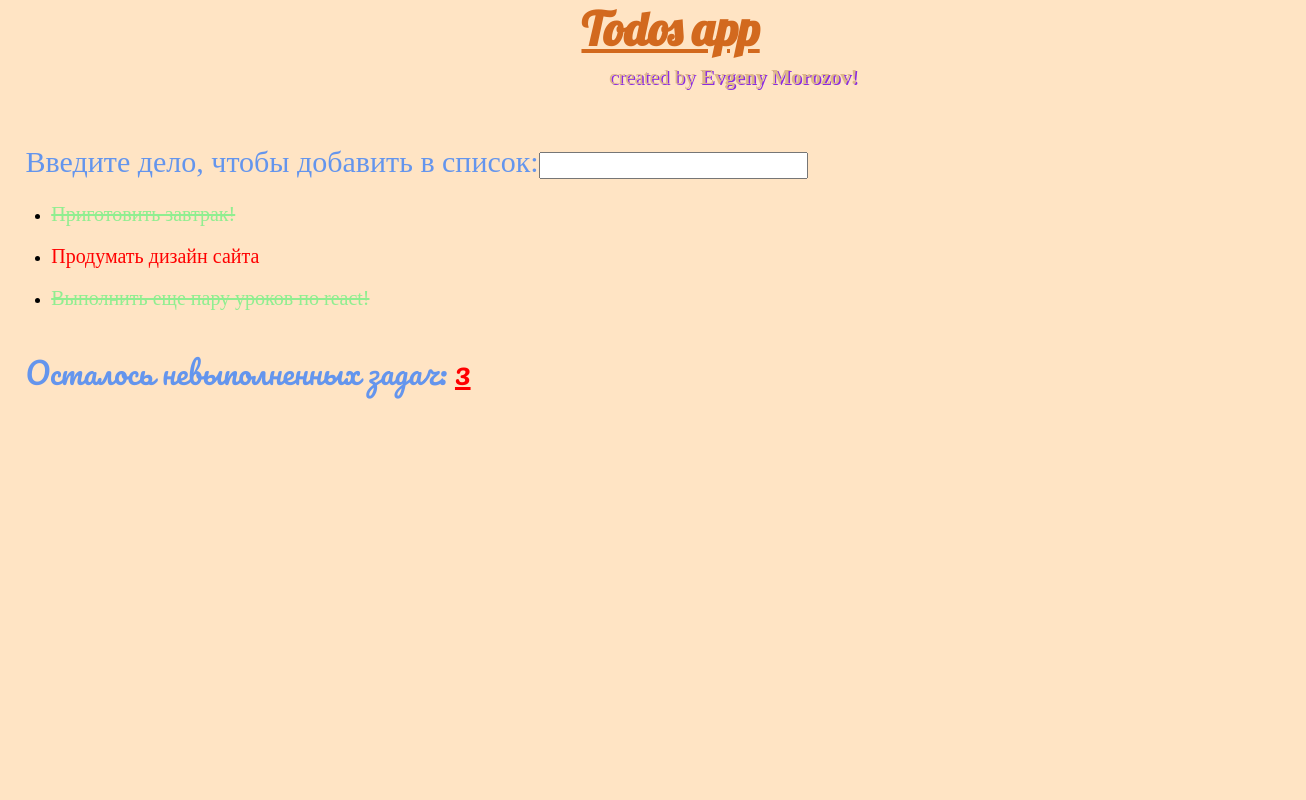
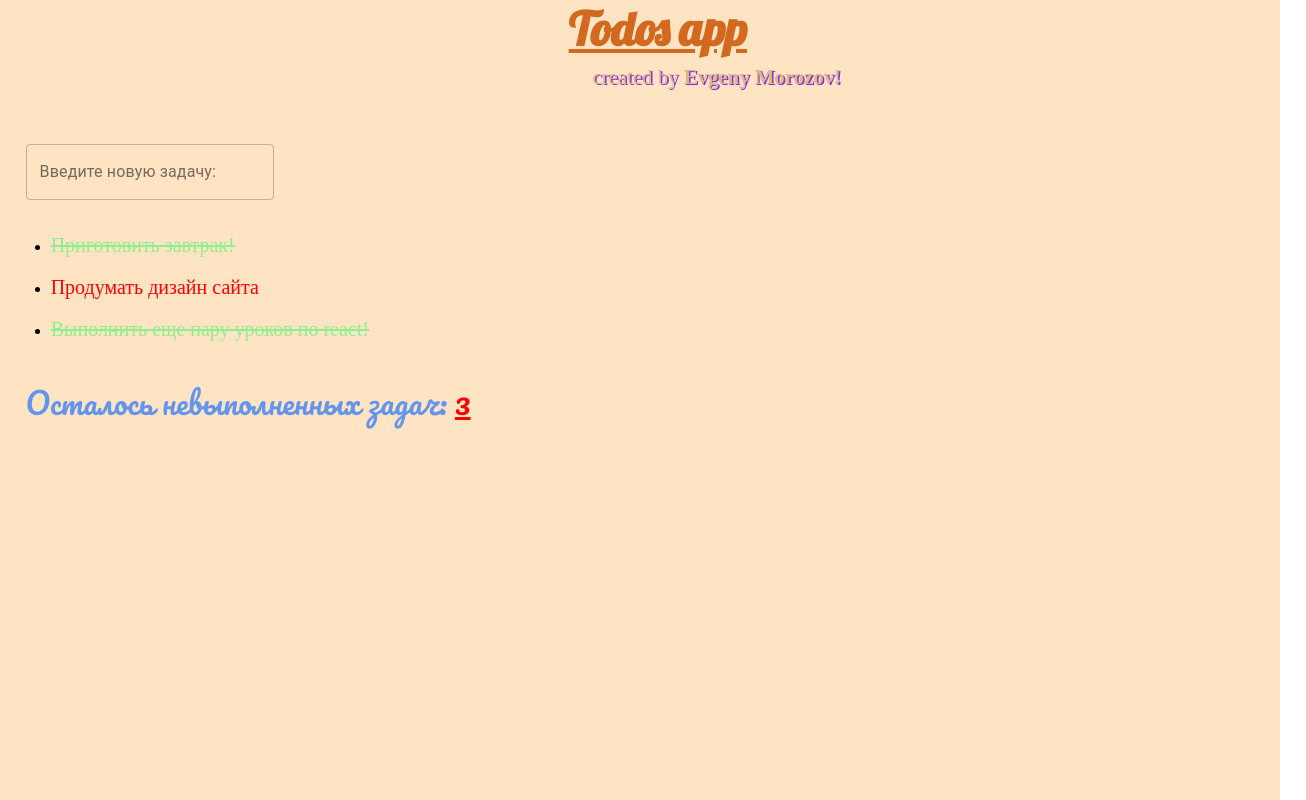
Before and after one commit to WebHeroSchool/Evg_todo_App, a React (Create React App) app: page / in a window 1280 px wide. Shown: the whole page, 1306 px wide, since content can reach past the window. Built offline with nearby package versions, Linux system fonts and the light colour scheme.

Commit message:
add UI element in prj

```diff
--- a/package.json
+++ b/package.json
@@ -32,6 +32,7 @@
     ]
   },
   "devDependencies": {
+    "@material-ui/core": "^4.9.7",
     "classnames": "^2.2.6",
     "gulp": "^4.0.2"
   }
--- a/src/Components/App/App.js
+++ b/src/Components/App/App.js
@@ -22,9 +22,7 @@ const App = () => (
         <div className={styles.subtitle}>
             created by <strong> Evgeny Morozov! </strong>
         </div>
-            <div className={styles.input_task}>
                 <InputItem/>
-            </div>
                 <div className={styles.task_list}>
                     <ItemList items={items} />
                 </div>
--- a/src/Components/App/App.module.css
+++ b/src/Components/App/App.module.css
@@ -8,7 +8,7 @@
 
 .container {
     background-color: bisque;
-    width: 100%;
+    width: 100vm;
     height: 100vh;
     padding-left: 2%;
 }
@@ -32,15 +32,10 @@
     font-family: Rockwell;
 }
 
-.input_task {
-    margin-bottom: 15px;
-    font-family: cursive;
-    color: cornflowerblue;
-}
 /*Styles for tasks list*/
 .task_list {
     line-height: 40px;
-    margin: 0 0 2% 2%;
+    margin: 2% 0 2% 2%;
 }
 
 .item {
--- a/src/Components/InputItem/InputItem.js
+++ b/src/Components/InputItem/InputItem.js
@@ -1,11 +1,15 @@
 import React from 'react';
-
+import ValidationTextField from '@material-ui/core/TextField';
 
 const ItemInput = () => (
-    <form style={{fontSize: 30}}>
-        Введите дело, чтобы добавить в список:
-        <input style={{fontSize: 20}} type= 'text' />
+    <form>
+        <ValidationTextField
+            label="Введите новую задачу:"
+            variant="outlined"
+            id="validation-outlined-input"
+        />
     </form>
+
 );
 
 export default ItemInput;
```
Also changed, not shown: 1 other file (tests, documents, lock files or other folders).
